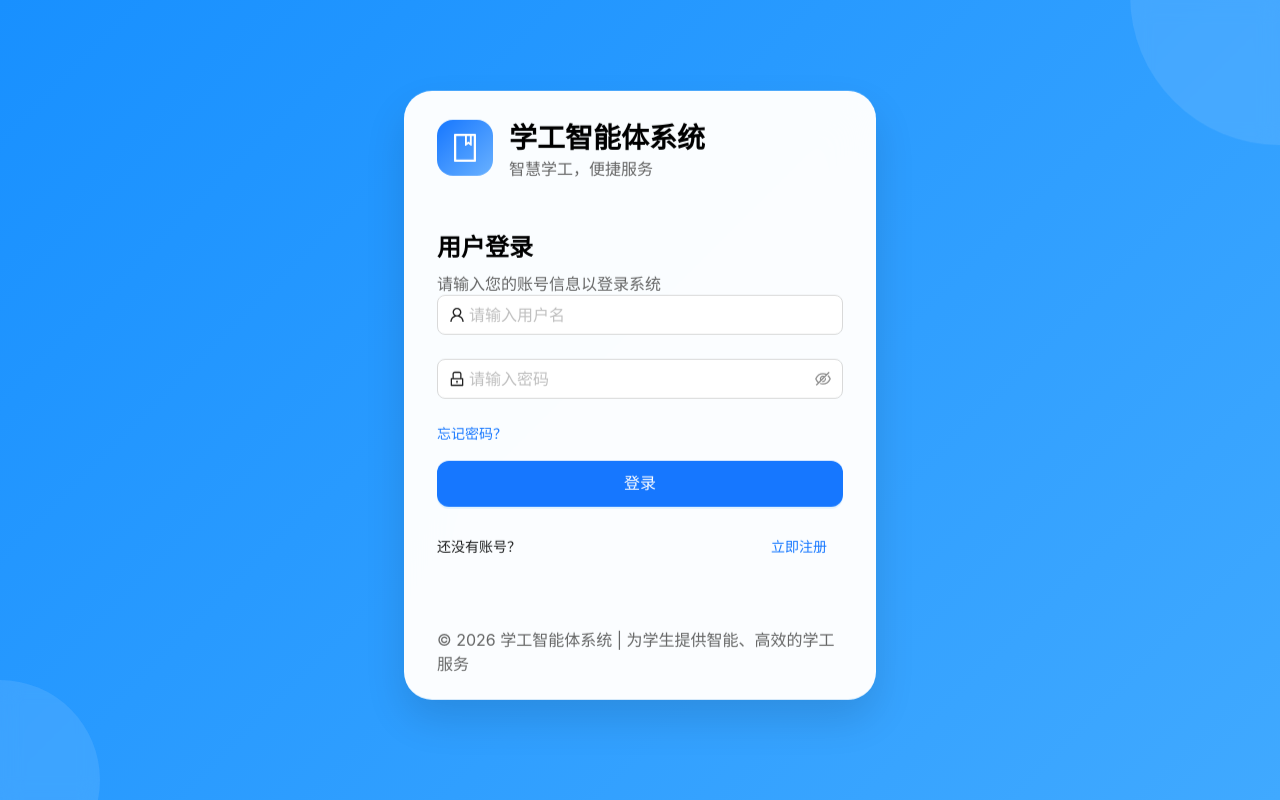
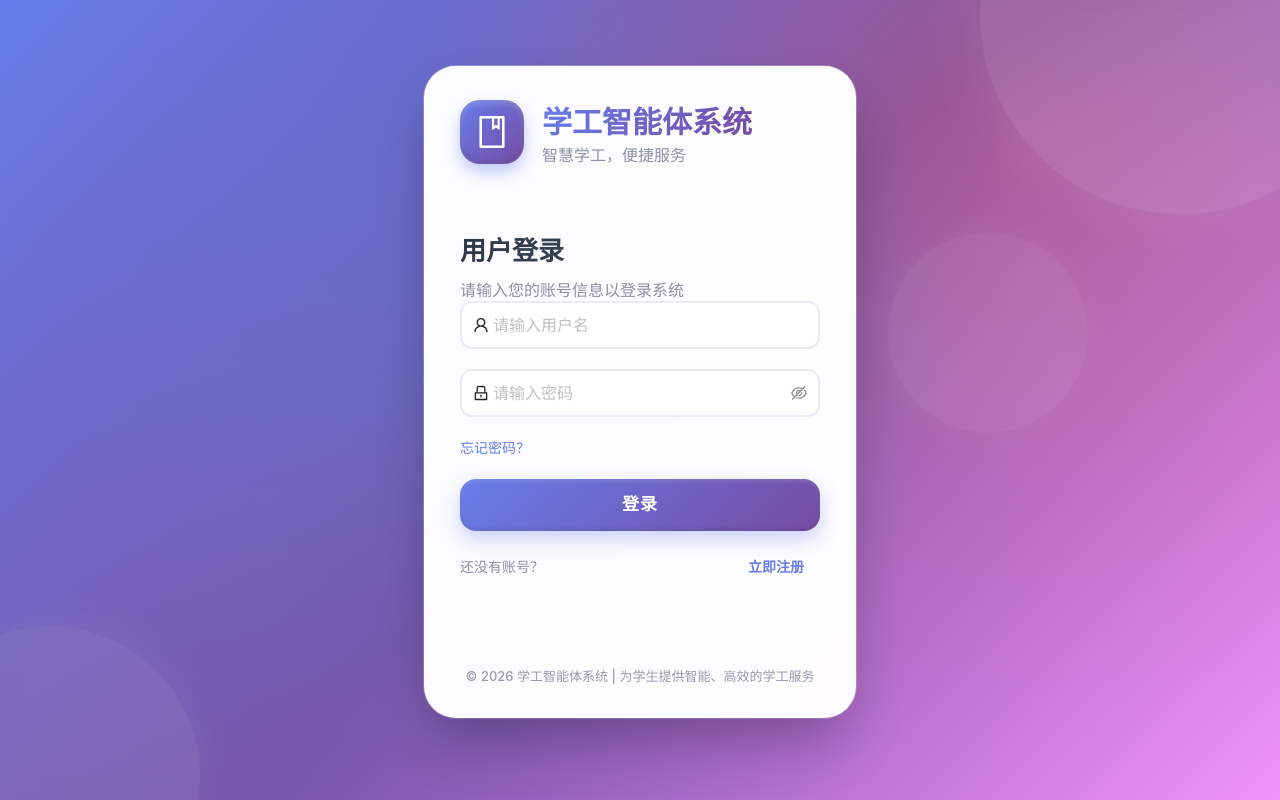
Before and after one commit to cjpcp/learn-work-agent-front, a Vue app: page /login in a window 1280 px wide. Built offline with nearby package versions, Linux system fonts and the light colour scheme.

Commit message:
优化前端注册登录页面

```diff
--- a/src/views/Login.vue
+++ b/src/views/Login.vue
@@ -149,8 +149,9 @@ const handleLogin = async () => {
   align-items: center;
   justify-content: center;
   overflow: hidden;
-  background: linear-gradient(135deg, #1890ff 0%, #40a9ff 100%);
+  background: linear-gradient(135deg, #667eea 0%, #764ba2 50%, #f093fb 100%);
 }
+
 .login-background {
   position: absolute;
   top: 0;
@@ -158,48 +159,68 @@ const handleLogin = async () => {
   width: 100%;
   height: 100%;
   z-index: 0;
+  background:
+    radial-gradient(circle at 20% 80%, rgba(120, 119, 198, 0.3) 0%, transparent 50%),
+    radial-gradient(circle at 80% 20%, rgba(255, 119, 115, 0.3) 0%, transparent 50%),
+    radial-gradient(circle at 40% 40%, rgba(74, 144, 226, 0.3) 0%, transparent 50%);
 }
+
 .background-shapes {
   position: relative;
   width: 100%;
   height: 100%;
 }
+
 .shape {
   position: absolute;
   border-radius: 50%;
+  background: rgba(255, 255, 255, 0.08);
+  backdrop-filter: blur(10px);
+  animation: float 8s ease-in-out infinite;
+}
+
+.shape-1 {
+  width: 400px;
+  height: 400px;
+  top: -200px;
+  right: -100px;
   background: rgba(255, 255, 255, 0.1);
-  backdrop-filter: blur(10px);
-  animation: float 6s ease-in-out infinite;
+  box-shadow: 0 0 60px rgba(255, 255, 255, 0.1);
+  animation-delay: 0s;
 }
-.shape-1 {
+
+.shape-2 {
   width: 300px;
   height: 300px;
-  top: -150px;
-  right: -150px;
-  animation-delay: 0s;
+  bottom: -150px;
+  left: -100px;
+  background: rgba(255, 255, 255, 0.08);
+  box-shadow: 0 0 40px rgba(255, 255, 255, 0.08);
+  animation-delay: 2s;
 }
-.shape-2 {
+
+.shape-3 {
   width: 200px;
   height: 200px;
-  bottom: -100px;
-  left: -100px;
-  animation-delay: 2s;
-}
-.shape-3 {
-  width: 150px;
-  height: 150px;
-  top: 50%;
-  left: 50%;
-  transform: translate(-50%, -50%);
+  top: 30%;
+  right: 15%;
+  background: rgba(255, 255, 255, 0.06);
+  box-shadow: 0 0 30px rgba(255, 255, 255, 0.06);
   animation-delay: 4s;
 }
+
 @keyframes float {
-  0%,
-  100% {
-    transform: translateY(0px);
+  0%, 100% {
+    transform: translateY(0px) rotate(0deg);
+    opacity: 1;
   }
-  50% {
-    transform: translateY(-20px);
+  33% {
+    transform: translateY(-25px) rotate(5deg);
+    opacity: 0.9;
+  }
+  66% {
+    transform: translateY(15px) rotate(-5deg);
+    opacity: 1;
   }
 }
 .login-container {
@@ -207,74 +228,219 @@ const handleLogin = async () => {
   z-index: 1;
   padding: 24px;
   width: 100%;
-  max-width: 520px;
+  max-width: 480px;
 }
+
 .login-card {
   background: rgba(255, 255, 255, 0.98);
   backdrop-filter: blur(24px);
-  border-radius: 28px;
-  box-shadow: 0 20px 40px rgba(0, 0, 0, 0.12);
+  border-radius: 32px;
+  box-shadow:
+    0 25px 50px -12px rgba(0, 0, 0, 0.25),
+    0 0 0 1px rgba(255, 255, 255, 0.2),
+    inset 0 1px 0 rgba(255, 255, 255, 0.5);
   overflow: hidden;
-  animation: card-float 8s ease-in-out infinite;
-  border: 1px solid rgba(255, 255, 255, 0.3);
-  transition: all 0.3s ease;
+  animation: card-float 10s ease-in-out infinite;
+  transition: all 0.4s cubic-bezier(0.4, 0, 0.2, 1);
 }
+
 .login-card:hover {
-  box-shadow: 0 24px 48px rgba(0, 0, 0, 0.15);
-  transform: translateY(-2px);
+  box-shadow:
+    0 30px 60px -15px rgba(0, 0, 0, 0.3),
+    0 0 0 1px rgba(255, 255, 255, 0.3),
+    inset 0 1px 0 rgba(255, 255, 255, 0.6);
+  transform: translateY(-4px) scale(1.01);
 }
+
 @keyframes card-float {
-  0%,
-  100% {
+  0%, 100% {
     transform: translateY(0px);
+    box-shadow:
+      0 25px 50px -12px rgba(0, 0, 0, 0.25),
+      0 0 0 1px rgba(255, 255, 255, 0.2),
+      inset 0 1px 0 rgba(255, 255, 255, 0.5);
   }
   50% {
-    transform: translateY(-6px);
+    transform: translateY(-8px);
+    box-shadow:
+      0 30px 55px -10px rgba(0, 0, 0, 0.28),
+      0 0 0 1px rgba(255, 255, 255, 0.25),
+      inset 0 1px 0 rgba(255, 255, 255, 0.6);
   }
 }
 .card-header,
 .card-body,
 .card-footer {
-  padding: 24px 32px;
+  padding: 32px 36px;
 }
+
 .logo-container {
   display: flex;
   align-items: center;
-  gap: 16px;
+  gap: 18px;
 }
+
 .logo-icon {
-  width: 56px;
-  height: 56px;
+  width: 64px;
+  height: 64px;
   display: flex;
   align-items: center;
   justify-content: center;
-  border-radius: 16px;
-  background: linear-gradient(135deg, #1677ff, #69b1ff);
+  border-radius: 20px;
+  background: linear-gradient(135deg, #667eea 0%, #764ba2 100%);
   color: #fff;
-  font-size: 28px;
+  font-size: 32px;
+  box-shadow:
+    0 8px 16px rgba(102, 126, 234, 0.4),
+    inset 0 -3px 6px rgba(0, 0, 0, 0.1),
+    inset 0 3px 6px rgba(255, 255, 255, 0.2);
+  transition: all 0.3s ease;
 }
+
+.logo-icon:hover {
+  transform: rotate(-5deg) scale(1.05);
+  box-shadow:
+    0 12px 24px rgba(102, 126, 234, 0.5),
+    inset 0 -3px 6px rgba(0, 0, 0, 0.1),
+    inset 0 3px 6px rgba(255, 255, 255, 0.25);
+}
+
 .logo-text h1 {
   margin: 0;
-  font-size: 28px;
+  font-size: 30px;
+  font-weight: 700;
+  background: linear-gradient(135deg, #667eea 0%, #764ba2 100%);
+  -webkit-background-clip: text;
+  -webkit-text-fill-color: transparent;
+  background-clip: text;
 }
+
 .logo-text p,
 .login-subtitle,
 .copyright {
   margin: 0;
-  color: #666;
+  color: #8c92a4;
+  font-weight: 500;
 }
+
 .login-title {
-  margin-bottom: 8px;
+  margin-bottom: 10px;
+  font-size: 26px;
+  font-weight: 700;
+  background: linear-gradient(135deg, #2d3748 0%, #4a5568 100%);
+  -webkit-background-clip: text;
+  -webkit-text-fill-color: transparent;
+  background-clip: text;
 }
 .form-footer,
 .register-section {
   display: flex;
   justify-content: space-between;
   align-items: center;
-  margin-bottom: 16px;
+  margin-bottom: 20px;
 }
+
+.forgot-password {
+  color: #667eea;
+  font-weight: 500;
+  transition: all 0.3s ease;
+}
+
+.forgot-password:hover {
+  color: #764ba2;
+  text-decoration: underline;
+}
+
 .login-button {
-  height: 46px;
+  height: 52px;
+  border-radius: 16px;
+  font-size: 17px;
+  font-weight: 600;
+  background: linear-gradient(135deg, #667eea 0%, #764ba2 100%);
+  border: none;
+  box-shadow:
+    0 8px 20px rgba(102, 126, 234, 0.35),
+    inset 0 -2px 4px rgba(0, 0, 0, 0.1),
+    inset 0 2px 4px rgba(255, 255, 255, 0.15);
+  transition: all 0.3s cubic-bezier(0.4, 0, 0.2, 1);
+  letter-spacing: 1px;
+}
+
+.login-button:hover {
+  transform: translateY(-2px);
+  box-shadow:
+    0 12px 28px rgba(102, 126, 234, 0.45),
+    inset 0 -2px 4px rgba(0, 0, 0, 0.1),
+    inset 0 2px 4px rgba(255, 255, 255, 0.2);
+  background: linear-gradient(135deg, #5a6fd6 0%, #6a42a0 100%);
+}
+
+.login-button:active {
+  transform: translateY(0);
+  box-shadow:
+    0 6px 16px rgba(102, 126, 234, 0.3),
+    inset 0 -1px 2px rgba(0, 0, 0, 0.1),
+    inset 0 1px 2px rgba(255, 255, 255, 0.15);
+}
+
+.login-input {
+  height: 48px;
   border-radius: 12px;
+  border: 2px solid #e8ecf4;
+  transition: all 0.3s ease;
+}
+
+.login-input:hover,
+.login-input:focus,
+.login-input:focus-within {
+  border-color: #667eea;
+  box-shadow:
+    0 0 0 3px rgba(102, 126, 234, 0.1),
+    0 4px 12px rgba(102, 126, 234, 0.15);
+}
+
+.form-item {
+  margin-bottom: 20px;
+}
+
+.register-section span {
+  color: #8c92a4;
+  font-weight: 500;
+}
+
+.register-button {
+  color: #667eea !important;
+  font-weight: 600;
+  padding-left: 0;
+  transition: all 0.3s ease;
+}
+
+.register-button:hover {
+  color: #764ba2 !important;
+  transform: translateX(3px);
+}
+
+.copyright {
+  text-align: center;
+  font-size: 13px;
+  line-height: 1.5;
+  opacity: 0.9;
+}
+
+.loading-spinner {
+  display: inline-block;
+  width: 16px;
+  height: 16px;
+  border: 2px solid rgba(255, 255, 255, 0.3);
+  border-top-color: #fff;
+  border-radius: 50%;
+  animation: spin 0.8s linear infinite;
+  margin-right: 8px;
+}
+
+@keyframes spin {
+  to {
+    transform: rotate(360deg);
+  }
 }
 </style>
--- a/src/views/Register.vue
+++ b/src/views/Register.vue
@@ -243,55 +243,110 @@ onMounted(() => {
   overflow: hidden;
   padding: 20px;
 }
+
 .register-background {
   position: absolute;
   top: 0;
   left: 0;
   width: 100%;
   height: 100%;
-  background: linear-gradient(135deg, #764ba2 0%, #667eea 100%);
+  background:
+    radial-gradient(circle at 20% 80%, rgba(120, 119, 198, 0.3) 0%, transparent 50%),
+    radial-gradient(circle at 80% 20%, rgba(255, 119, 115, 0.3) 0%, transparent 50%),
+    linear-gradient(135deg, #667eea 0%, #764ba2 50%, #f093fb 100%);
   z-index: -1;
 }
+
 .register-card {
-  width: 600px;
+  width: 650px;
   max-width: 100%;
-  padding: 32px;
-  border-radius: 16px;
-  box-shadow: 0 8px 32px rgba(0, 0, 0, 0.2);
-  background: rgba(255, 255, 255, 0.95);
-  backdrop-filter: blur(10px);
+  padding: 36px;
+  border-radius: 32px;
+  box-shadow:
+    0 25px 50px -12px rgba(0, 0, 0, 0.25),
+    0 0 0 1px rgba(255, 255, 255, 0.2);
+  background: rgba(255, 255, 255, 0.98);
+  backdrop-filter: blur(24px);
+  transition: all 0.4s cubic-bezier(0.4, 0, 0.2, 1);
 }
+
+.register-card:hover {
+  box-shadow:
+    0 30px 60px -15px rgba(0, 0, 0, 0.3),
+    0 0 0 1px rgba(255, 255, 255, 0.3);
+  transform: translateY(-4px) scale(1.01);
+}
+
 .register-title {
   text-align: center;
-  margin-bottom: 32px;
+  margin-bottom: 36px;
 }
+
 .register-title h2 {
-  font-size: 28px;
+  font-size: 30px;
   font-weight: 700;
-  color: #333;
+  background: linear-gradient(135deg, #667eea 0%, #764ba2 100%);
+  -webkit-background-clip: text;
+  -webkit-text-fill-color: transparent;
+  background-clip: text;
   margin-bottom: 8px;
 }
+
 .register-title p {
   font-size: 16px;
-  color: #666;
+  color: #8c92a4;
   margin-top: 8px;
+  font-weight: 500;
 }
 .form-row {
   display: flex;
-  gap: 16px;
-  margin-bottom: 16px;
+  gap: 20px;
+  margin-bottom: 20px;
 }
+
 .form-row > .ant-form-item {
   flex: 1;
   margin-bottom: 0;
 }
-.register-input,
+
+.register-input {
+  border-radius: 12px;
+  height: 48px;
+  border: 2px solid #e8ecf4;
+  transition: all 0.3s ease;
+}
+
+.register-input:hover,
+.register-input:focus,
+.register-input:focus-within {
+  border-color: #667eea;
+  box-shadow:
+    0 0 0 3px rgba(102, 126, 234, 0.1),
+    0 4px 12px rgba(102, 126, 234, 0.15);
+}
+
 .register-button {
-  border-radius: 12px;
+  border-radius: 16px;
+  height: 52px;
+  margin-top: 20px;
+  font-size: 17px;
+  font-weight: 600;
+  background: linear-gradient(135deg, #667eea 0%, #764ba2 100%);
+  border: none;
+  box-shadow:
+    0 8px 20px rgba(102, 126, 234, 0.35),
+    inset 0 -2px 4px rgba(0, 0, 0, 0.1),
+    inset 0 2px 4px rgba(255, 255, 255, 0.15);
+  transition: all 0.3s cubic-bezier(0.4, 0, 0.2, 1);
+  letter-spacing: 1px;
 }
-.register-button {
-  height: 48px;
-  margin-top: 16px;
+
+.register-button:hover {
+  transform: translateY(-2px);
+  box-shadow:
+    0 12px 28px rgba(102, 126, 234, 0.45),
+    inset 0 -2px 4px rgba(0, 0, 0, 0.1),
+    inset 0 2px 4px rgba(255, 255, 255, 0.2);
 }
 .login-link {
   text-align: center;
```
